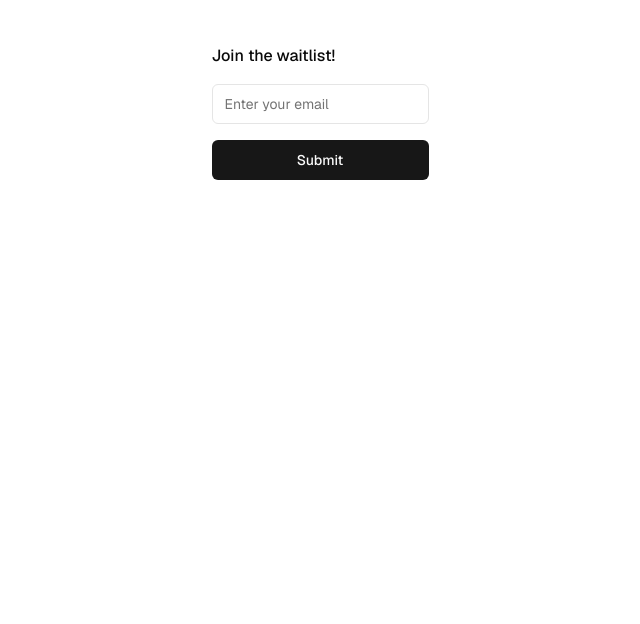
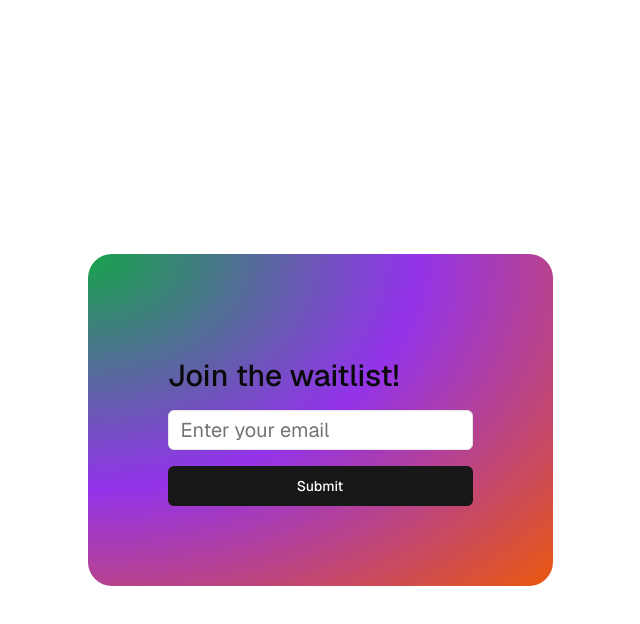
Before and after one commit to Nuclear-app/www, a Next.js app: page /waitlist in a window 1280 px wide. Shown: the top 624 px of the page, without its empty margins (320-960 px from the left). Built offline with nearby package versions, Linux system fonts and the light colour scheme.

Commit message:
Fixed waitlist

```diff
--- a/app/waitlist/page.tsx
+++ b/app/waitlist/page.tsx
@@ -9,12 +9,14 @@
 export default async function Waitlist() {
   return (
     <>
-      <main className="flex-1 flex flex-col gap-6 px-4">
+      <main className="flex-1 rounded-3xl flex flex-col gap-6 p-20  min-h-screen items-center justify-center">
+        <div className="p-20 rounded-3xl bg-black/30 bg-[radial-gradient(ellipse_at_top_left,_var(--tw-gradient-stops))] from-green-600 via-purple-600 to-orange-600">
         <form action={addToWaitlistAction} className="flex flex-col gap-4 mt-6">
-          <label htmlFor="email" className="font-medium">
+          <label htmlFor="email" className="font-medium text-3xl">
             Join the waitlist!
           </label>
           <Input
+            className="text-xl"
             type="email"
             name="email"
             placeholder="Enter your email"
@@ -22,6 +24,7 @@
           />
           <SubmitButton>Submit</SubmitButton>
         </form>
+        </div>
       </main>
     </>
   );
```
